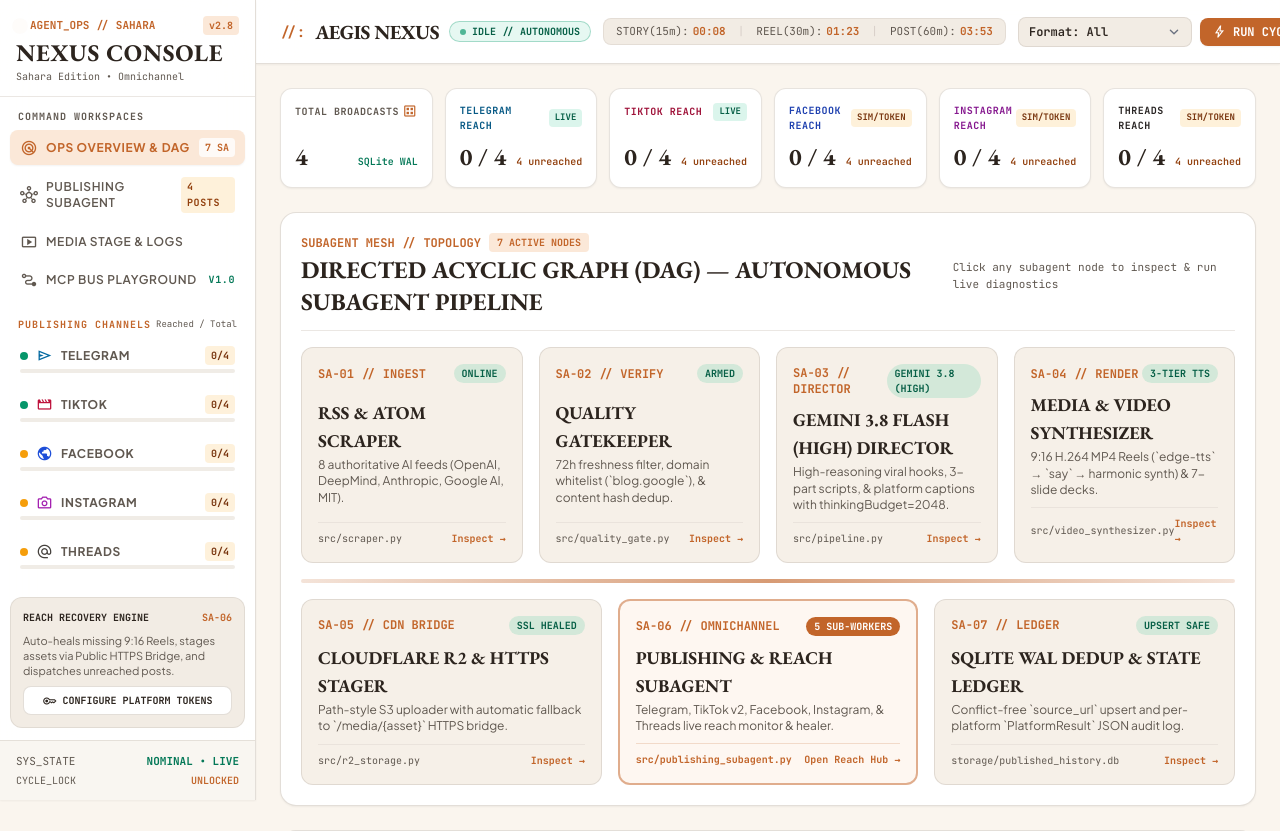
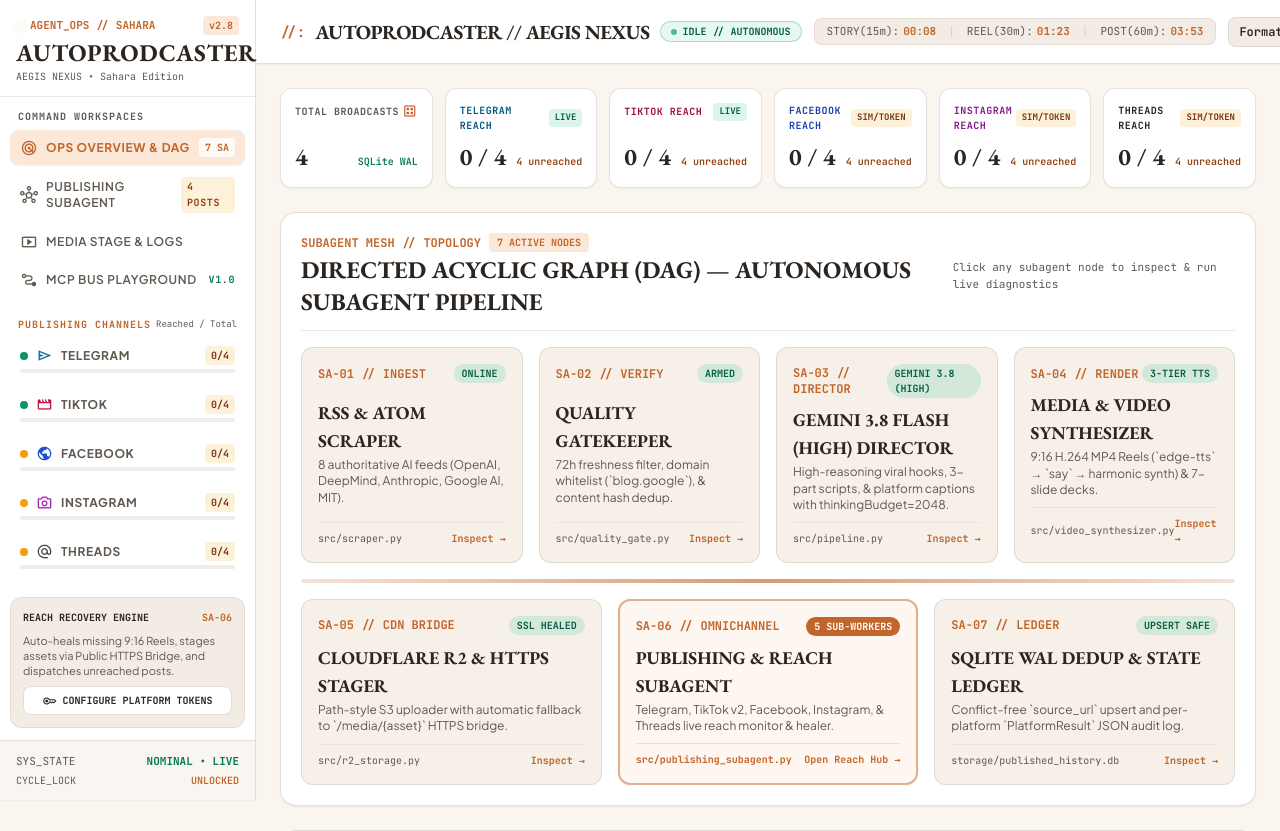
Before and after one commit to Bashar-ml-en/AI-Tech-Broadcaster, a FastAPI app: page / in a window 1280 px wide. Shown: the top 831 px of the page. Run offline with FastAPI, Linux system fonts and the light colour scheme; data comes from the database, SQL or seed files in the repository; both versions use the stored data as it was after the commit; some libraries are stand-ins or nearby versions.

Commit message:
feat(branding): rename platform to AutoProdcaster and sync latest stage feed

```diff
--- a/manage.py
+++ b/manage.py
@@ -1,5 +1,5 @@
 """
-AI Tech Broadcaster - Command-Line Management Utility
+AutoProdcaster - Command-Line Management Utility
 Usage:
     python manage.py studio        # Start Executive Management Web Studio & open browser
     python manage.py scan          # Trigger an immediate broadcast scan cycle
@@ -531,7 +531,7 @@ def cmd_tiktok_auth(code: Optional[str] = None, redirect_uri: Optional[str] = No
 
 
 if __name__ == "__main__":
-    parser = argparse.ArgumentParser(description="AI Tech Broadcaster Management CLI")
+    parser = argparse.ArgumentParser(description="AutoProdcaster Management CLI")
     subparsers = parser.add_subparsers(dest="command", help="Available management commands")
 
     subparsers.add_parser("status", help="Show system status and KPIs")
--- a/src/templates/aegis_dashboard.html
+++ b/src/templates/aegis_dashboard.html
@@ -4,7 +4,7 @@
   <meta charset="utf-8"/>
   <meta content="width=device-width, initial-scale=1.0" name="viewport"/>
   <meta content="web_dashboard" name="shell-type"/>
-  <title>AEGIS NEXUS // Sahara Edition — Autonomous Omnichannel &amp; Publishing Subagent Console</title>
+  <title>AutoProdcaster // AEGIS NEXUS — Autonomous Omnichannel &amp; Publishing Subagent Console</title>
   <link href="https://fonts.googleapis.com" rel="preconnect"/>
   <link crossorigin="" href="https://fonts.gstatic.com" rel="preconnect"/>
   <link href="https://fonts.googleapis.com/css2?family=EB+Garamond:ital,wght@0,500..700;1,400..600&amp;family=JetBrains+Mono:wght@400;500;600;700&amp;family=Manrope:wght@400;500;600;700;800&amp;family=Plus+Jakarta+Sans:wght@400;500;600;700;800&amp;display=swap" rel="stylesheet"/>
@@ -80,8 +80,8 @@
         </div>
         <span class="font-mono text-[10px] px-1.5 py-0.5 rounded bg-primary-fixed text-primary font-bold">v2.8</span>
       </div>
-      <div class="font-headline text-2xl uppercase text-on-surface font-bold mt-0.5 tracking-wide">NEXUS CONSOLE</div>
-      <div class="font-mono text-[10px] text-on-surface-variant">Sahara Edition • Omnichannel</div>
+      <div class="font-headline text-2xl uppercase text-on-surface font-bold mt-0.5 tracking-wide">AUTOPRODCASTER</div>
+      <div class="font-mono text-[10px] text-on-surface-variant">AEGIS NEXUS • Sahara Edition</div>
     </div>
 
     <!-- Scrollable Navigation -->
@@ -248,7 +248,7 @@
       <!-- Left: System Title & Active Mode -->
       <div class="flex items-center gap-2.5 min-w-0 shrink-0">
         <span class="font-mono text-sm text-primary font-bold">//:</span>
-        <h1 class="font-headline text-xl uppercase text-on-surface font-bold tracking-tight truncate">AEGIS NEXUS</h1>
+        <h1 class="font-headline text-xl uppercase text-on-surface font-bold tracking-tight truncate">AUTOPRODCASTER // AEGIS NEXUS</h1>
         <span class="hidden sm:inline-flex items-center gap-1.5 px-2.5 py-0.5 rounded-full bg-emerald-500/10 border border-emerald-600/30 font-mono text-[10px] text-emerald-800 font-bold uppercase">
           <span class="w-1.5 h-1.5 rounded-full bg-emerald-600 animate-pulse"></span>
           <span id="headerPhaseBadge">IDLE // ARMED</span>
--- a/src/webhook_server.py
+++ b/src/webhook_server.py
@@ -103,7 +103,7 @@ last_post_time: Optional[float] = None
 pipeline_phase = "idle"  # idle | scraping | qualifying | directing | rendering | awaiting_hitl | broadcasting
 phase_timestamp = time.time()
 
-app = FastAPI(title="AI Tech Broadcaster Executive Studio & Analytics Engine")
+app = FastAPI(title="AutoProdcaster — Autonomous Omnichannel Keynote Studio")
 
 # Mount staging directory for media asset streaming
 app.mount("/media", StaticFiles(directory=str(STAGING_DIR)), name="media")
@@ -924,7 +924,7 @@ def server_startup_event():
 def health_check():
     return {
         "status": "healthy",
-        "service": "AI Tech Broadcaster Executive Studio & Analytics Engine",
+        "service": "AutoProdcaster Autonomous Omnichannel Studio & Analytics Engine",
         "timestamp": time.time(),
         "sidecar_running": sidecar_running,
         "pipeline_phase": pipeline_phase
@@ -1851,7 +1851,7 @@ def executive_studio_dashboard():
 <head>
     <meta charset="UTF-8">
     <meta name="viewport" content="width=device-width, initial-scale=1.0">
-    <title>AI Tech Broadcaster — Executive Studio & Analytics Engine</title>
+    <title>AutoProdcaster — Executive Studio & Analytics Engine</title>
     <script src="https://cdn.tailwindcss.com"></script>
     <script src="https://cdn.jsdelivr.net/npm/chart.js@4.4.1/dist/chart.umd.min.js"></script>
     <link rel="stylesheet" href="https://cdnjs.cloudflare.com/ajax/libs/font-awesome/6.5.1/css/all.min.css">
@@ -1877,7 +1877,7 @@ def executive_studio_dashboard():
             </div>
             <div>
                 <div class="flex items-center gap-2.5">
-                    <h1 class="font-extrabold text-lg text-white tracking-tight">AI Tech Broadcaster</h1>
+                    <h1 class="font-extrabold text-lg text-white tracking-tight">AutoProdcaster</h1>
                     <span class="text-[11px] font-mono font-bold px-2 py-0.5 rounded-full bg-cyan-500/10 text-cyan-400 border border-cyan-500/30">Executive Studio</span>
                     <span class="text-[11px] font-mono px-2 py-0.5 rounded-full bg-purple-500/10 text-purple-400 border border-purple-500/30">Brand: EraofAi</span>
                 </div>
```
Also changed, not shown: storage/learning_memory.json, storage/platform_state_snapshot.json, storage/seed_history.db.
